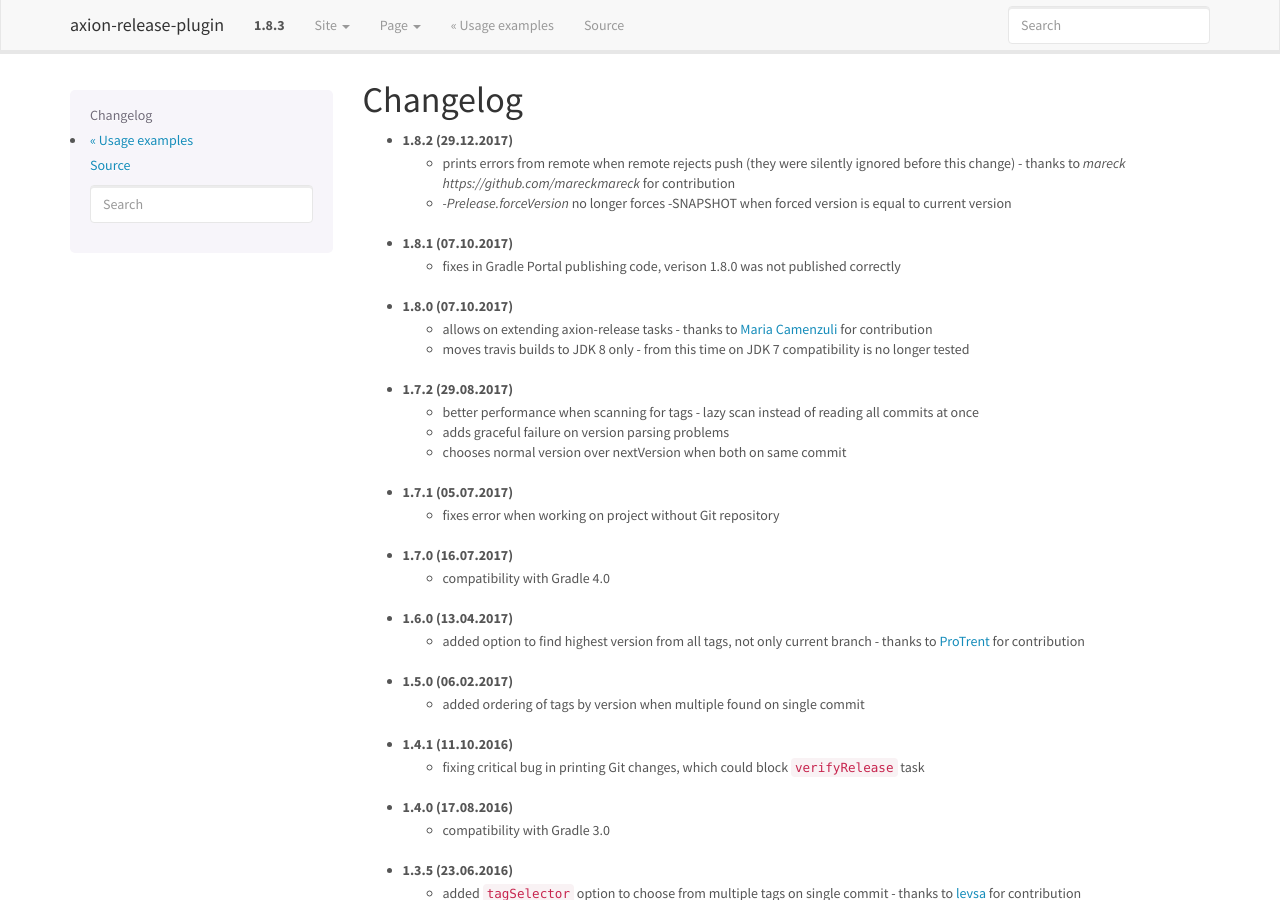
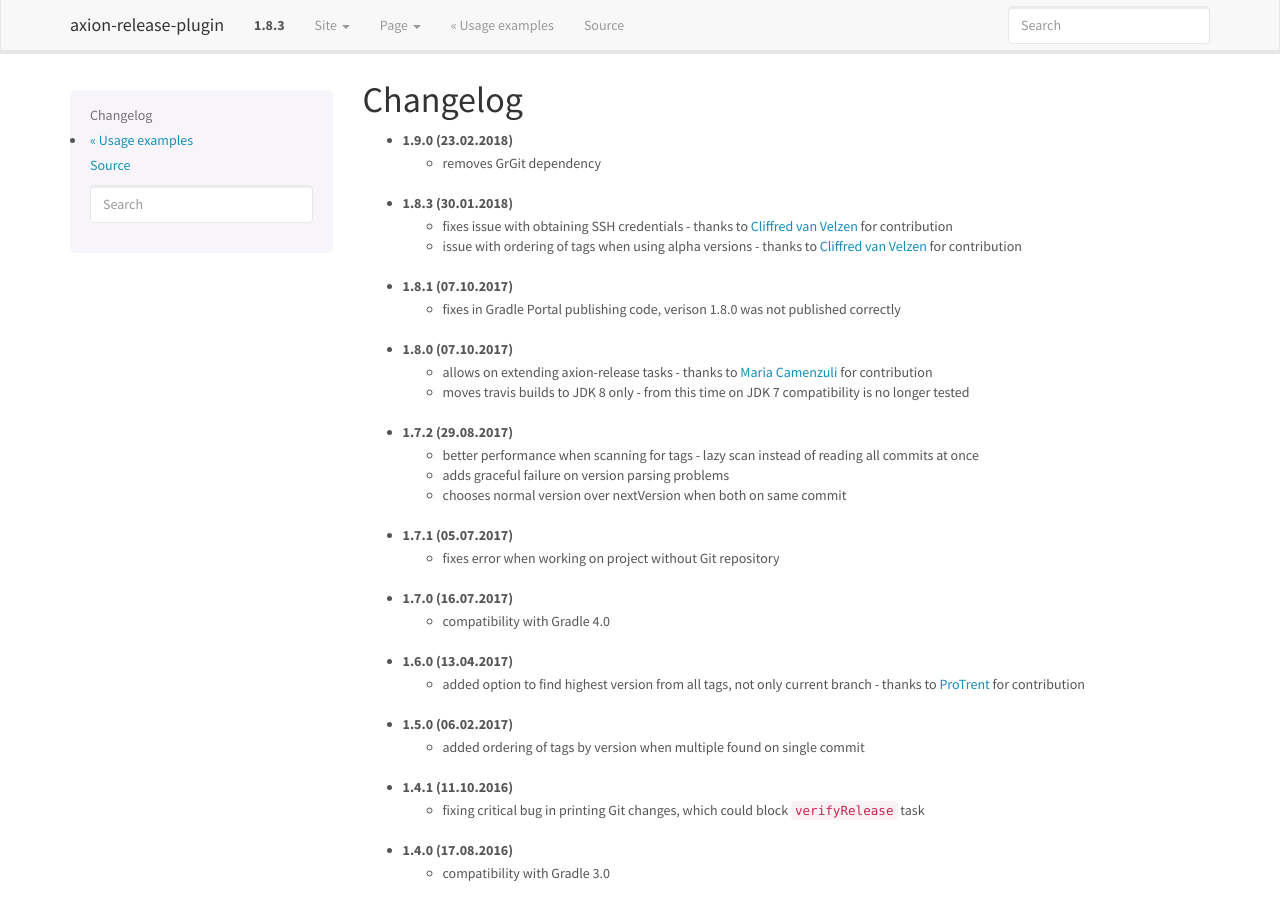
Before and after one commit to allegro/axion-release-plugin, a Sphinx documentation site: the page built from docs/changelog.rst, in a window 1280 px wide and 900 px high. Built offline with Sphinx 7.4.7, drawn with Linux system fonts in a browser that asks for light colours; pages that are not in the unit, such as notebooks, are missing from menus.

Commit message:
Updates changelog for 1.9.0 version

```diff
--- a/docs/changelog.rst
+++ b/docs/changelog.rst
@@ -1,9 +1,11 @@
 Changelog
 =========
 
-* **1.8.2** (29.12.2017)
-    * prints errors from remote when remote rejects push (they were silently ignored before this change) - thanks to `mareck https://github.com/mareckmareck` for contribution
-    * `-Prelease.forceVersion` no longer forces -SNAPSHOT when forced version is equal to current version
+* **1.9.0** (23.02.2018)
+    * removes GrGit dependency
+* **1.8.3** (30.01.2018)
+    * fixes issue with obtaining SSH credentials - thanks to `Cliffred van Velzen <https://github.com/cliffred>`_ for contribution
+    * issue with ordering of tags when using alpha versions - thanks to `Cliffred van Velzen <https://github.com/cliffred>`_ for contribution
 * **1.8.1** (07.10.2017)
     * fixes in Gradle Portal publishing code, verison 1.8.0 was not published correctly
 * **1.8.0** (07.10.2017)
```
